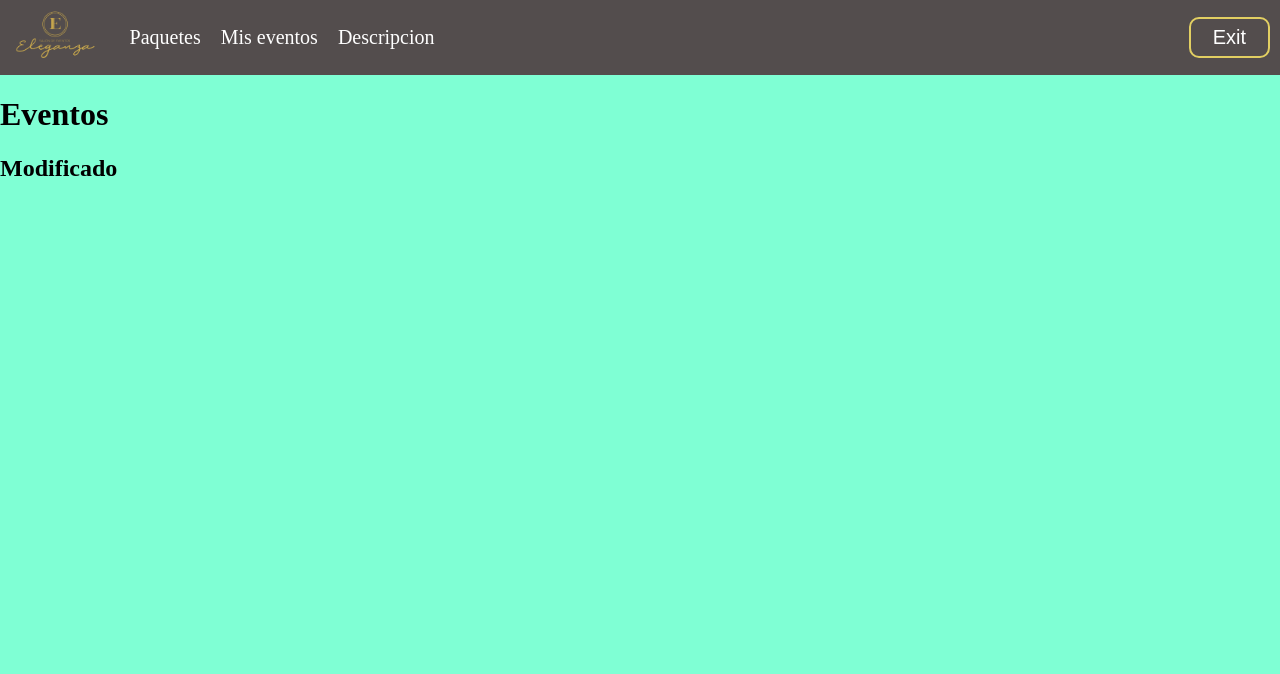
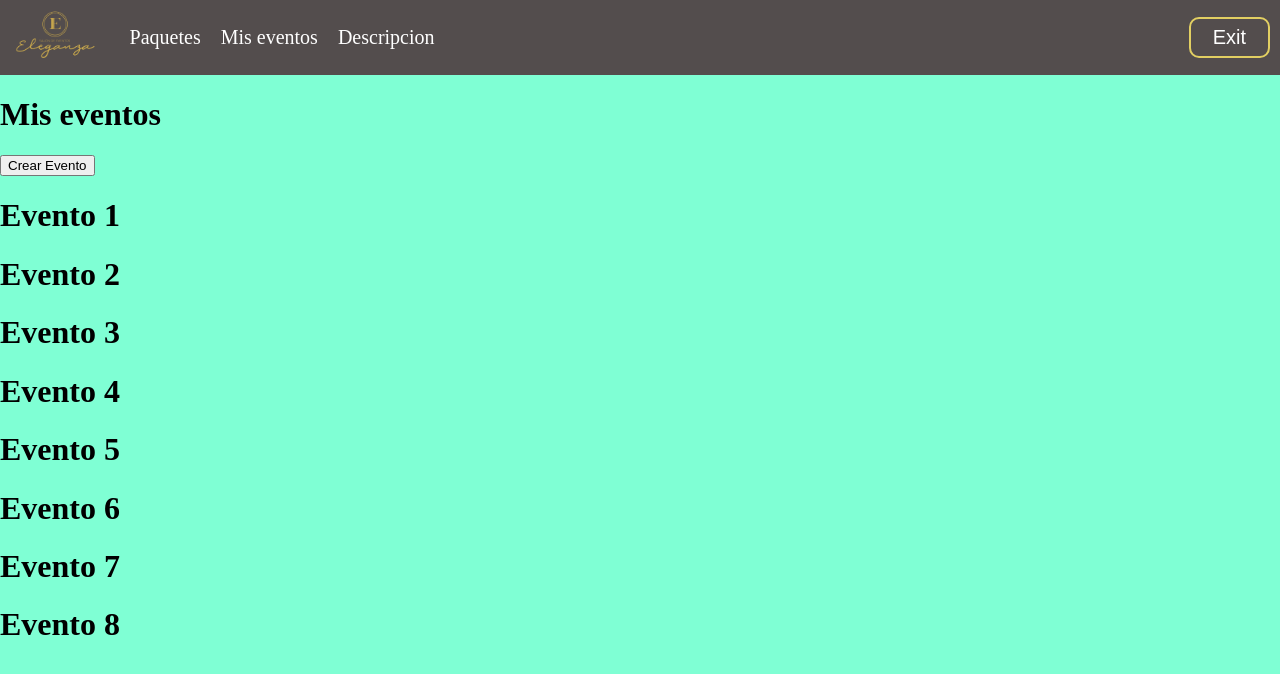
Before and after one commit to Meneses-11/Framework-ProyectoU2, a Laravel app: page / in a window 1280 px wide. Shown: the top 674 px of the page. Run offline with Laravel 10, Linux system fonts and the light colour scheme.

Commit message:
Update clntEvent.blade.php

```diff
--- a/resources/views/cliente/clntEvent.blade.php
+++ b/resources/views/cliente/clntEvent.blade.php
@@ -1,5 +1,24 @@
 @extends('plantillas.menuCliente')
 @section('contenido')
-<h1>Eventos</h1>
-<h2>Modificado</h2>
+<div class="contPadre">
+    <div class="contEvent">
+        <div>
+            <h1 class="titEvent">Mis eventos</h1>
+            <button>Crear Evento</button>
+        </div>
+        <div class="eventos">
+            <div class="evento"><h1>Evento 1</h1></div>
+            <div class="evento"><h1>Evento 2</h1></div>
+            <div class="evento"><h1>Evento 3</h1></div>
+            <div class="evento"><h1>Evento 4</h1></div>
+            <div class="evento"><h1>Evento 5</h1></div>
+            <div class="evento"><h1>Evento 6</h1></div>
+            <div class="evento"><h1>Evento 7</h1></div>
+            <div class="evento"><h1>Evento 8</h1></div>
+        </div>
+    </div>
+    <div class="contDesc">
+
+    </div>
+</div>
 @endsection
```
